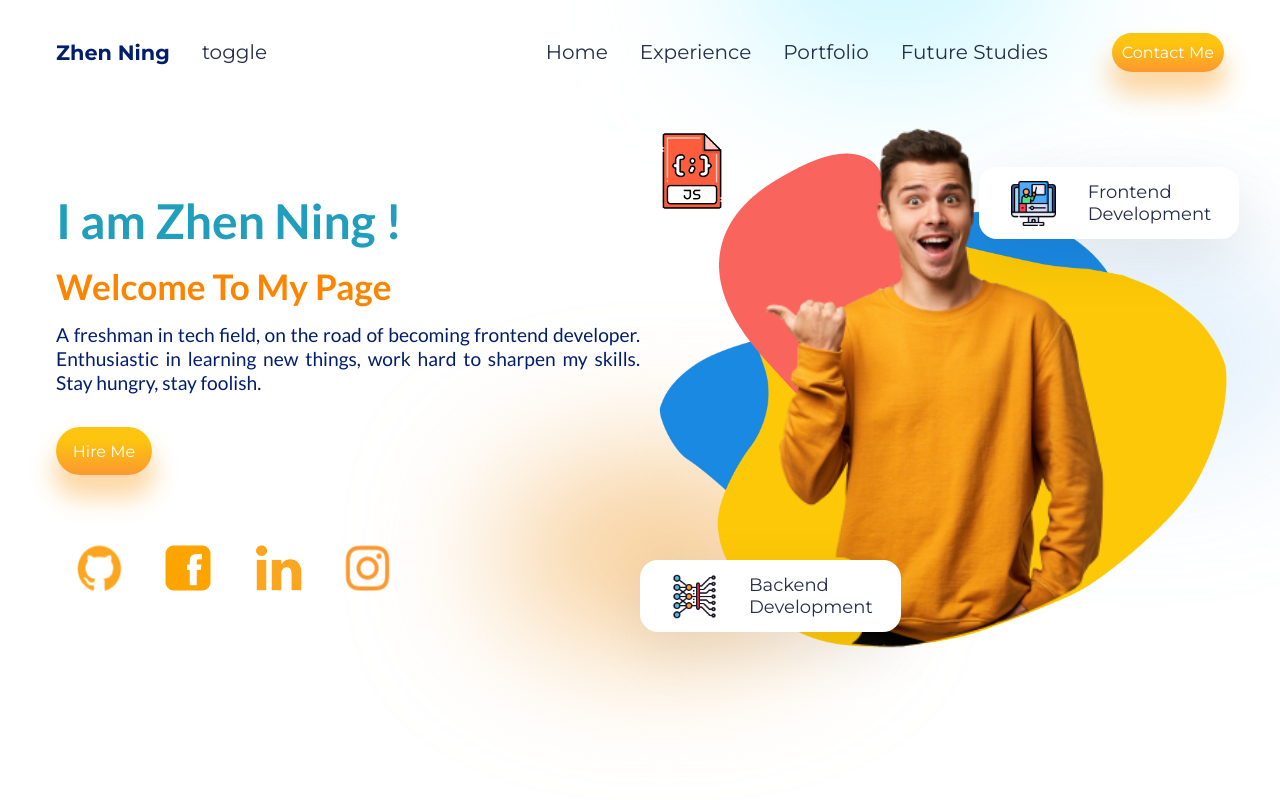
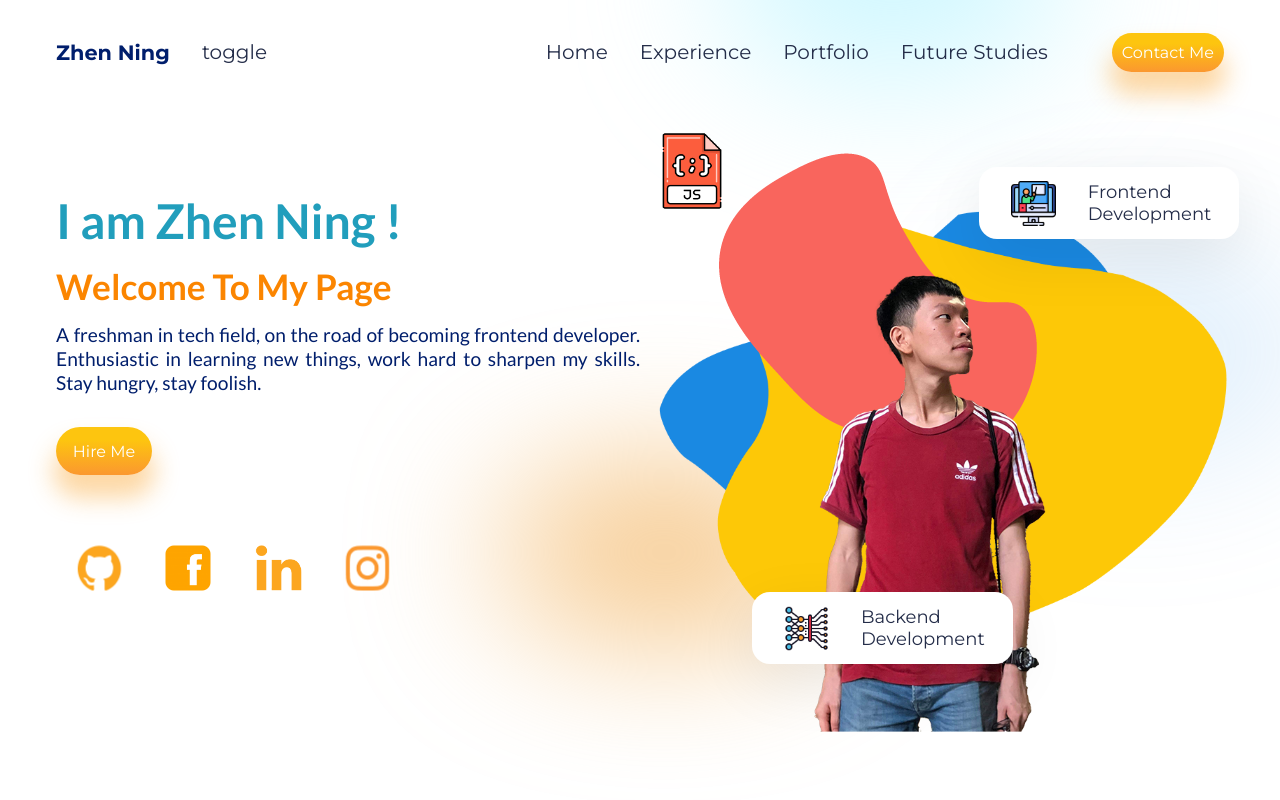
Before and after one commit to zhning1994/ningportfolio, a React (Create React App) app: page / in a window 1280 px wide. Shown: the top 800 px of the page. Built offline with nearby package versions, Linux system fonts and the light colour scheme.

Commit message:
change the image in <Intro/>, and adjust position

```diff
--- a/src/components/Intro/Intro.css
+++ b/src/components/Intro/Intro.css
@@ -107,8 +107,9 @@
 }
 
 .i-right > :nth-child(4) {
-  left: 28%;
-  transform: scale(1.4);
+  bottom: -6%;
+  left: -16%;
+  transform: scale(0.7);
 }
 
 .i-jsLogo {
--- a/src/components/Intro/Intro.jsx
+++ b/src/components/Intro/Intro.jsx
@@ -43,7 +43,7 @@ const Intro = () => {
         <div style={{ top: '-4%', left: '58%' }}>
           <FloatingDiv img={WebDev} text1="Frontend" text2="Development" />
         </div>
-        <div style={{ top: '23rem', left: '0rem' }}>
+        <div style={{ top: '25rem', left: '7rem' }}>
           <FloatingDiv img={deeplearning} text1="Backend" text2="Development" />
         </div>
         <div
```
Also changed, not shown: src/images/boy.png.
